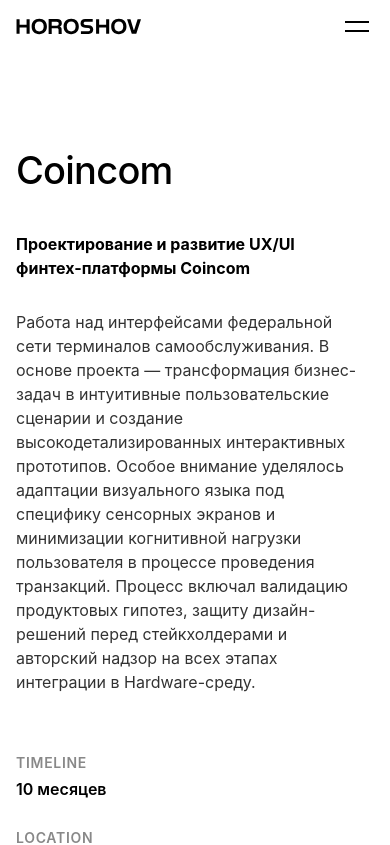
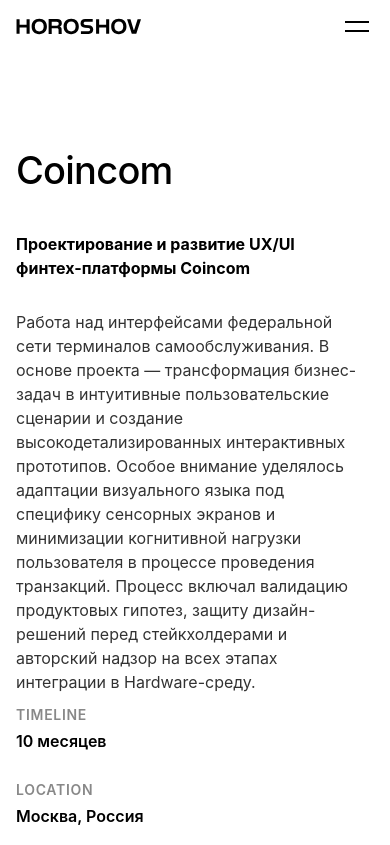
Before and after one commit to Horoshov/my-portfolio, a React (Vite) app: page /project/101 in a window 390 px wide. Shown: the top 845 px of the page. Built offline with nearby package versions, Linux system fonts and the light colour scheme.

Commit message:
Standardize gaps across website sections to 12px

```diff
--- a/src/styles/App.css
+++ b/src/styles/App.css
@@ -91,7 +91,7 @@
     display: flex;
     justify-content: space-between;
     align-items: flex-start;
-    gap: 60px;
+    gap: 12px;
     width: 100%;
   }
 
@@ -457,7 +457,7 @@
   .work-steps-grid {
     display: grid;
     grid-template-columns: repeat(2, 1fr);
-    gap: 16px;
+    gap: 12px;
     width: 100%;
   }
 
@@ -705,7 +705,7 @@
   .about-intro-grid {
     display: grid;
     grid-template-columns: 1fr 1.5fr;
-    gap: 80px;
+    gap: 12px;
     align-items: flex-start;
   }
 
@@ -755,7 +755,7 @@
     }
 
     .about-intro-grid {
-      gap: 60px;
+      gap: 12px;
     }
 
     .description-lead {
@@ -771,7 +771,7 @@
   .about-intro-grid {
     display: flex;
     flex-direction: column;
-    gap: 40px;
+    gap: 12px;
     width: 100%;
   }
 
@@ -927,7 +927,7 @@
     .career-grid {
       display: grid;
       grid-template-columns: repeat(3, 1fr);
-      gap: 16px;
+      gap: 12px;
       width: 100%;
     }
 
@@ -1040,7 +1040,7 @@
   .contact-grid {
     display: grid;
     grid-template-columns: 1fr 1.2fr;
-    gap: 100px;
+    gap: 12px;
   }
 
   .contact-info-col {
@@ -1118,7 +1118,7 @@
   .submit-btn {
     display: inline-flex;
     align-items: center;
-    gap: 24px;
+    gap: 12px;
     background-color: var(--text-color);
     color: var(--bg-color);
     border: none;
@@ -1153,7 +1153,7 @@
 
   @media (max-width: 1200px) {
     .contact-grid {
-      gap: 80px;
+      gap: 12px;
     }
 
     .form-grid {
@@ -1164,14 +1164,14 @@
   @media (max-width: 992px) {
     .contact-grid {
       grid-template-columns: 1fr;
-      gap: 60px;
+      gap: 12px;
     }
   }
 
   @media (max-width: 768px) {
     .form-grid {
       grid-template-columns: 1fr;
-      gap: 40px;
+      gap: 12px;
       margin-bottom: 60px;
     }
 
@@ -1219,7 +1219,7 @@
     /* Используем 1fr для левой колонки и auto для правой,
        чтобы они подстраивались под контент */
     grid-template-columns: 1fr auto;
-    gap: 80px; /* Расстояние между текстом и деталями */
+    gap: 12px; /* Расстояние между текстом и деталями */
     width: 100%;
     margin-bottom: 80px;
     align-items: start;
@@ -1235,7 +1235,7 @@
   .pd-specs-col {
     display: grid;
     grid-column-gap: 20px;
-    grid-row-gap: 40px;
+    grid-row-gap: 12px;
     grid-template-columns: 1fr 1fr;
   }
 
@@ -1302,7 +1302,7 @@
 
   @media (max-width: 1200px) {
     .pd-info-grid {
-      gap: 80px;
+      gap: 12px;
     }
   }
 
@@ -1313,7 +1313,7 @@
 
     .pd-info-grid {
       grid-template-columns: 1fr;
-      gap: 60px;
+      gap: 12px;
       margin-bottom: 80px;
     }
 
@@ -1381,7 +1381,7 @@
 .pd-info-grid {
   display: grid;
   grid-template-columns: 1.2fr 1fr;
-  gap: 100px;
+  gap: 12px;
   padding: 20px 0 40px 0;
   margin-bottom: 100px;
   width: 100%;
@@ -1415,7 +1415,7 @@
   display: grid;
   grid-template-columns: 1fr 1fr;
   grid-column-gap: 20px;
-  grid-row-gap: 40px;
+  grid-row-gap: 12px;
 }
 
 .pd-detail-item {
@@ -1524,14 +1524,14 @@
 
 @media (max-width: 1200px) {
   .pd-info-grid {
-    gap: 80px;
+    gap: 12px;
   }
 }
 
 @media (max-width: 992px) {
   .pd-info-grid {
     grid-template-columns: 1fr;
-    gap: 60px;
+    gap: 12px;
     margin-bottom: 80px;
   }
 
@@ -1625,7 +1625,7 @@
 .skills-list {
   display: grid;
   grid-template-columns: repeat(2, 1fr);
-  gap: 24px;
+  gap: 12px;
 }
 
 @media (max-width: 768px) {
```
